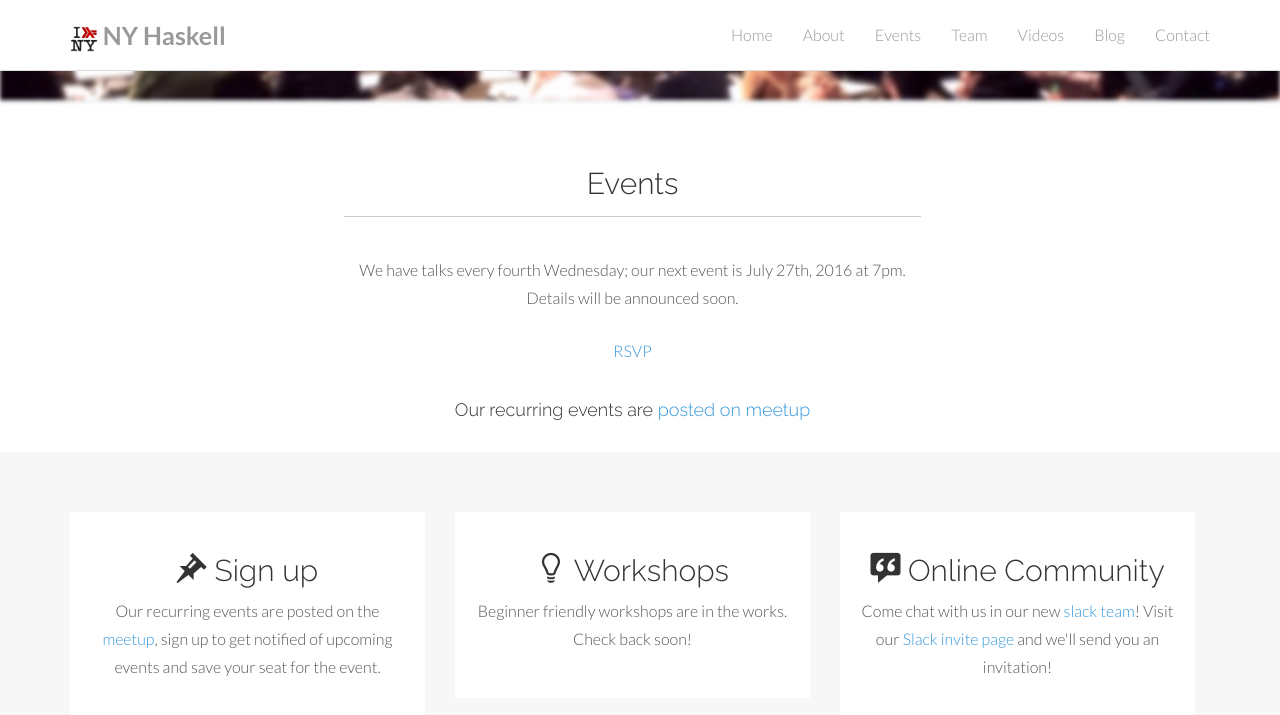
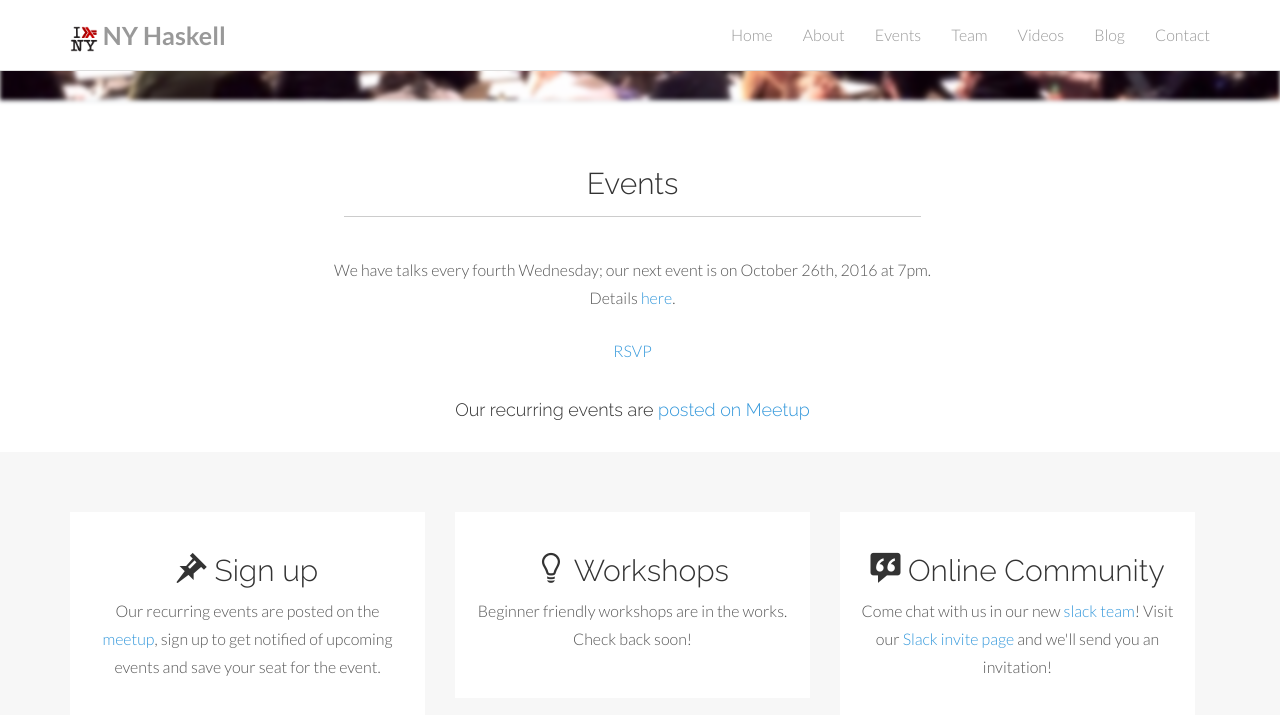
Before and after one commit to ny-haskell/ny-haskell.org, a Jekyll site: the page built from index.html, in a window 1280 px wide and 900 px high, scrolled down 1444 px. Shown: the top 715 px of the window. Built offline with Jekyll 4.4.1, drawn with Linux system fonts in a browser that asks for light colours; the list of posts is cut into pages by our own code.

Commit message:
Updating event link
Resolving Issue #12.

```diff
--- a/_includes/_events.html
+++ b/_includes/_events.html
@@ -8,16 +8,17 @@
     <br>
     <div class="col-lg-offset-2 col-lg-8 centered">
       <p>
-      We have talks every fourth Wednesday; our next event is July 27th, 2016 at 7pm. <br />Details will be announced soon.
+      We have talks every fourth Wednesday; our next event is on October 26th, 2016 at 7pm. <br />
+      Details <a href = "http://www.meetup.com/NY-Haskell/events/234761999/">here</a>.
       </p>
-      <p><a href="http://www.meetup.com/NY-Haskell/" class="mu-rsvp-btn">RSVP</a></p>
+      <p><a href="http://www.meetup.com/NY-Haskell/events/234761999/" class="mu-rsvp-btn">RSVP</a></p>
       <p></p>
       <p></p>
     </div><!-- col-lg -->
   </div><!-- row -->
 
   <div class="row">
-    <h4 class="centered">Our recurring events are <a href="http://meetup.com/NY-Haskell">posted on meetup</a></h4>
+    <h4 class="centered">Our recurring events are <a href="http://meetup.com/NY-Haskell">posted on Meetup</a></h4>
     <br>
   </div><!-- row -->
 </div><!-- container -->
```
